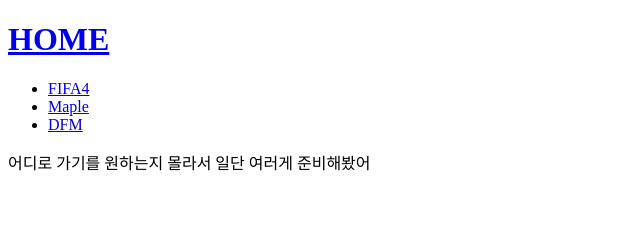
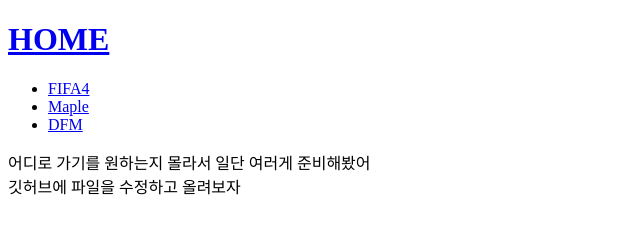
Before and after one commit to guigu929/pratice-web-site, a plain HTML site: page index.html in a window 1280 px wide. Shown: the whole page, without its empty margins (0-640 px from the left). Drawn offline with Linux system fonts and the light colour scheme.

Commit message:
수정하고 올려보기

```diff
--- a/index.html
+++ b/index.html
@@ -15,6 +15,6 @@
     </ul>
 
     <div>어디로 가기를 원하는지 몰라서 일단 여러게 준비해봤어</div>
-
+    깃허브에 파일을 수정하고 올려보자
   </body>
 </html>
```
